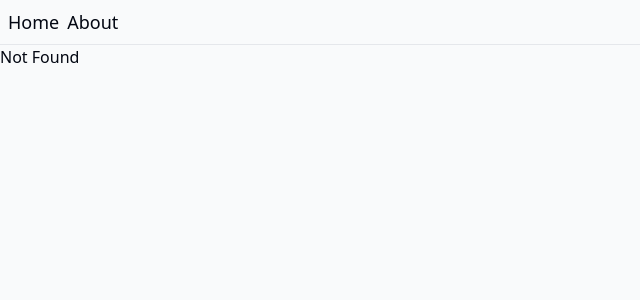
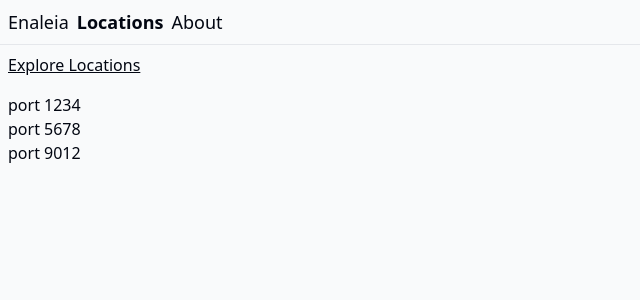
Before and after one commit to Enaleia/dashboard, a React (Vite) app: page /locations in a window 1280 px wide. Before the commit this address had no page. Shown: the top 300 px of the page, without its empty margins (0-640 px from the left). Built offline with nearby package versions, Linux system fonts and the light colour scheme.

Commit message:
add location routes

```diff
--- a/src/routeTree.gen.ts
+++ b/src/routeTree.gen.ts
@@ -13,6 +13,8 @@
 import { Route as rootRoute } from './routes/__root'
 import { Route as AboutImport } from './routes/about'
 import { Route as IndexImport } from './routes/index'
+import { Route as LocationsIndexImport } from './routes/locations/index'
+import { Route as LocationsLocationIdImport } from './routes/locations/$locationId'
 
 // Create/Update Routes
 
@@ -23,6 +25,16 @@ const AboutRoute = AboutImport.update({
 
 const IndexRoute = IndexImport.update({
   path: '/',
+  getParentRoute: () => rootRoute,
+} as any)
+
+const LocationsIndexRoute = LocationsIndexImport.update({
+  path: '/locations/',
+  getParentRoute: () => rootRoute,
+} as any)
+
+const LocationsLocationIdRoute = LocationsLocationIdImport.update({
+  path: '/locations/$locationId',
   getParentRoute: () => rootRoute,
 } as any)
 
@@ -44,6 +56,20 @@ declare module '@tanstack/react-router' {
       preLoaderRoute: typeof AboutImport
       parentRoute: typeof rootRoute
     }
+    '/locations/$locationId': {
+      id: '/locations/$locationId'
+      path: '/locations/$locationId'
+      fullPath: '/locations/$locationId'
+      preLoaderRoute: typeof LocationsLocationIdImport
+      parentRoute: typeof rootRoute
+    }
+    '/locations/': {
+      id: '/locations/'
+      path: '/locations'
+      fullPath: '/locations'
+      preLoaderRoute: typeof LocationsIndexImport
+      parentRoute: typeof rootRoute
+    }
   }
 }
 
@@ -52,36 +78,46 @@ declare module '@tanstack/react-router' {
 export interface FileRoutesByFullPath {
   '/': typeof IndexRoute
   '/about': typeof AboutRoute
+  '/locations/$locationId': typeof LocationsLocationIdRoute
+  '/locations': typeof LocationsIndexRoute
 }
 
 export interface FileRoutesByTo {
   '/': typeof IndexRoute
   '/about': typeof AboutRoute
+  '/locations/$locationId': typeof LocationsLocationIdRoute
+  '/locations': typeof LocationsIndexRoute
 }
 
 export interface FileRoutesById {
   __root__: typeof rootRoute
   '/': typeof IndexRoute
   '/about': typeof AboutRoute
+  '/locations/$locationId': typeof LocationsLocationIdRoute
+  '/locations/': typeof LocationsIndexRoute
 }
 
 export interface FileRouteTypes {
   fileRoutesByFullPath: FileRoutesByFullPath
-  fullPaths: '/' | '/about'
+  fullPaths: '/' | '/about' | '/locations/$locationId' | '/locations'
   fileRoutesByTo: FileRoutesByTo
-  to: '/' | '/about'
-  id: '__root__' | '/' | '/about'
+  to: '/' | '/about' | '/locations/$locationId' | '/locations'
+  id: '__root__' | '/' | '/about' | '/locations/$locationId' | '/locations/'
   fileRoutesById: FileRoutesById
 }
 
 export interface RootRouteChildren {
   IndexRoute: typeof IndexRoute
   AboutRoute: typeof AboutRoute
+  LocationsLocationIdRoute: typeof LocationsLocationIdRoute
+  LocationsIndexRoute: typeof LocationsIndexRoute
 }
 
 const rootRouteChildren: RootRouteChildren = {
   IndexRoute: IndexRoute,
   AboutRoute: AboutRoute,
+  LocationsLocationIdRoute: LocationsLocationIdRoute,
+  LocationsIndexRoute: LocationsIndexRoute,
 }
 
 export const routeTree = rootRoute
@@ -97,7 +133,9 @@ export const routeTree = rootRoute
       "filePath": "__root.tsx",
       "children": [
         "/",
-        "/about"
+        "/about",
+        "/locations/$locationId",
+        "/locations/"
       ]
     },
     "/": {
@@ -105,6 +143,12 @@ export const routeTree = rootRoute
     },
     "/about": {
       "filePath": "about.tsx"
+    },
+    "/locations/$locationId": {
+      "filePath": "locations/$locationId.tsx"
+    },
+    "/locations/": {
+      "filePath": "locations/index.tsx"
     }
   }
 }
--- a/src/routes/__root.tsx
+++ b/src/routes/__root.tsx
@@ -17,8 +17,16 @@ function RootComponent() {
           }}
           activeOptions={{ exact: true }}
         >
-          Home
+          Enaleia
         </Link>{' '}
+        <Link
+          to="/locations"
+          activeProps={{
+            className: 'font-bold',
+          }}
+        >
+          Locations
+        </Link>
         <Link
           to="/about"
           activeProps={{
--- a/src/routes/index.tsx
+++ b/src/routes/index.tsx
@@ -8,7 +8,7 @@ export const Route = createFileRoute('/')({
 function HomeComponent() {
   return (
     <div className="p-2">
-      <h3>Welcome Home!</h3>
+      <h3>Welcome to Enaleia!</h3>
     </div>
   )
 }
--- /dev/null
+++ b/src/routes/locations/$locationId.tsx
@@ -0,0 +1,12 @@
+import { createFileRoute } from '@tanstack/react-router'
+
+export const Route = createFileRoute('/locations/$locationId')({
+  component: LocationDetailComponent,
+})
+
+function LocationDetailComponent() {
+  const { locationId } = Route.useParams()
+  return (
+    <div>Details for port: {locationId}</div>
+  )
+}
--- /dev/null
+++ b/src/routes/locations/index.tsx
@@ -0,0 +1,18 @@
+import { Link, createFileRoute } from '@tanstack/react-router'
+
+export const Route = createFileRoute('/locations/')({
+  component: LocationsComponent,
+})
+
+function LocationsComponent() {
+  return (
+    <div className="p-2">
+      <h3 className='pb-4 underline'>Explore Locations</h3>
+      <div className='flex flex-col'>
+        <Link className='hover:font-bold' to="/locations/$locationId" params={{locationId: '1234'}}>port 1234</Link>
+        <Link className='hover:font-bold' to="/locations/$locationId" params={{locationId: '5678'}}>port 5678</Link>
+        <Link className='hover:font-bold' to="/locations/$locationId" params={{locationId: '9012'}}>port 9012</Link>
+      </div>
+    </div>
+  )
+}
```
